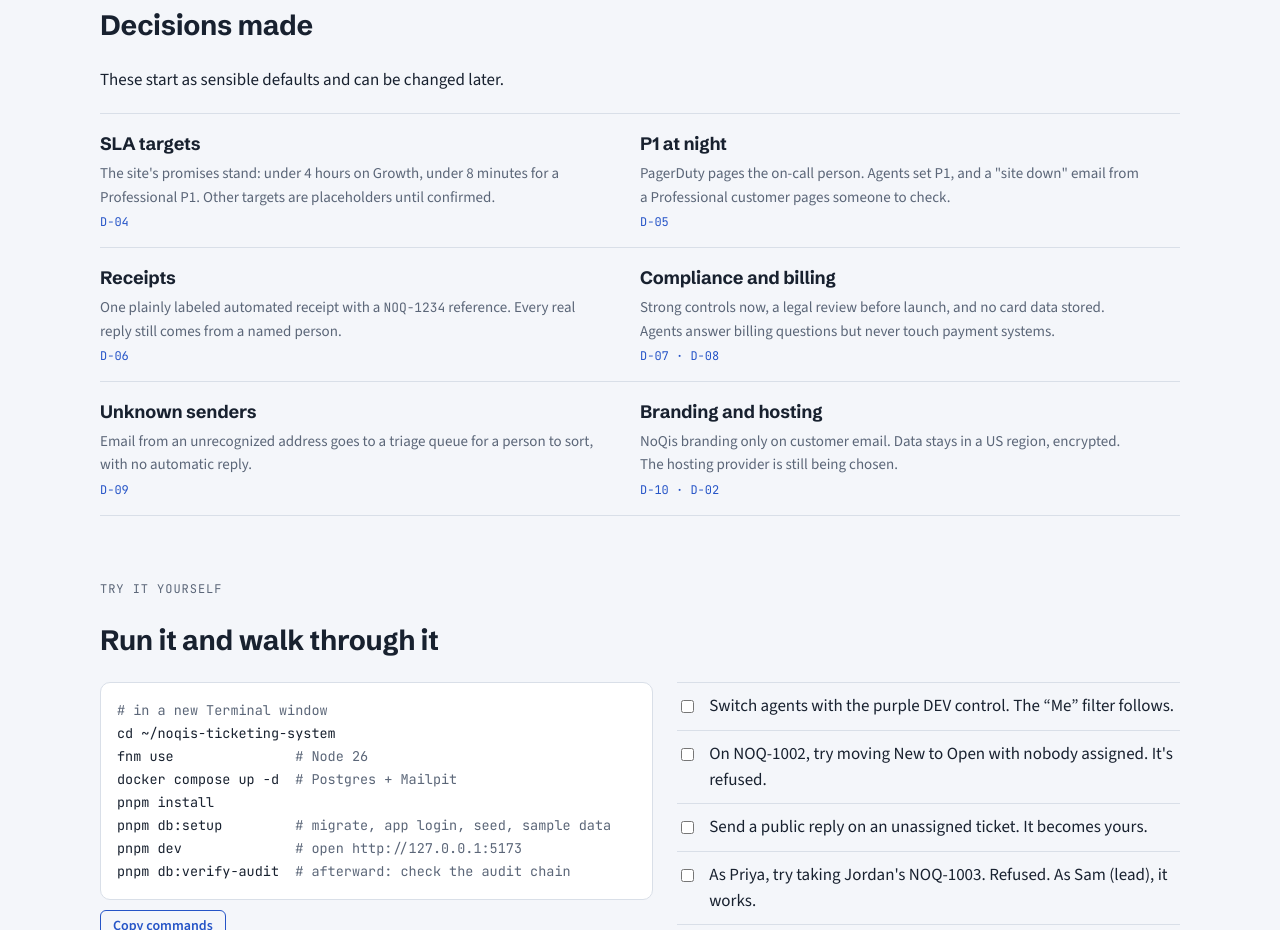
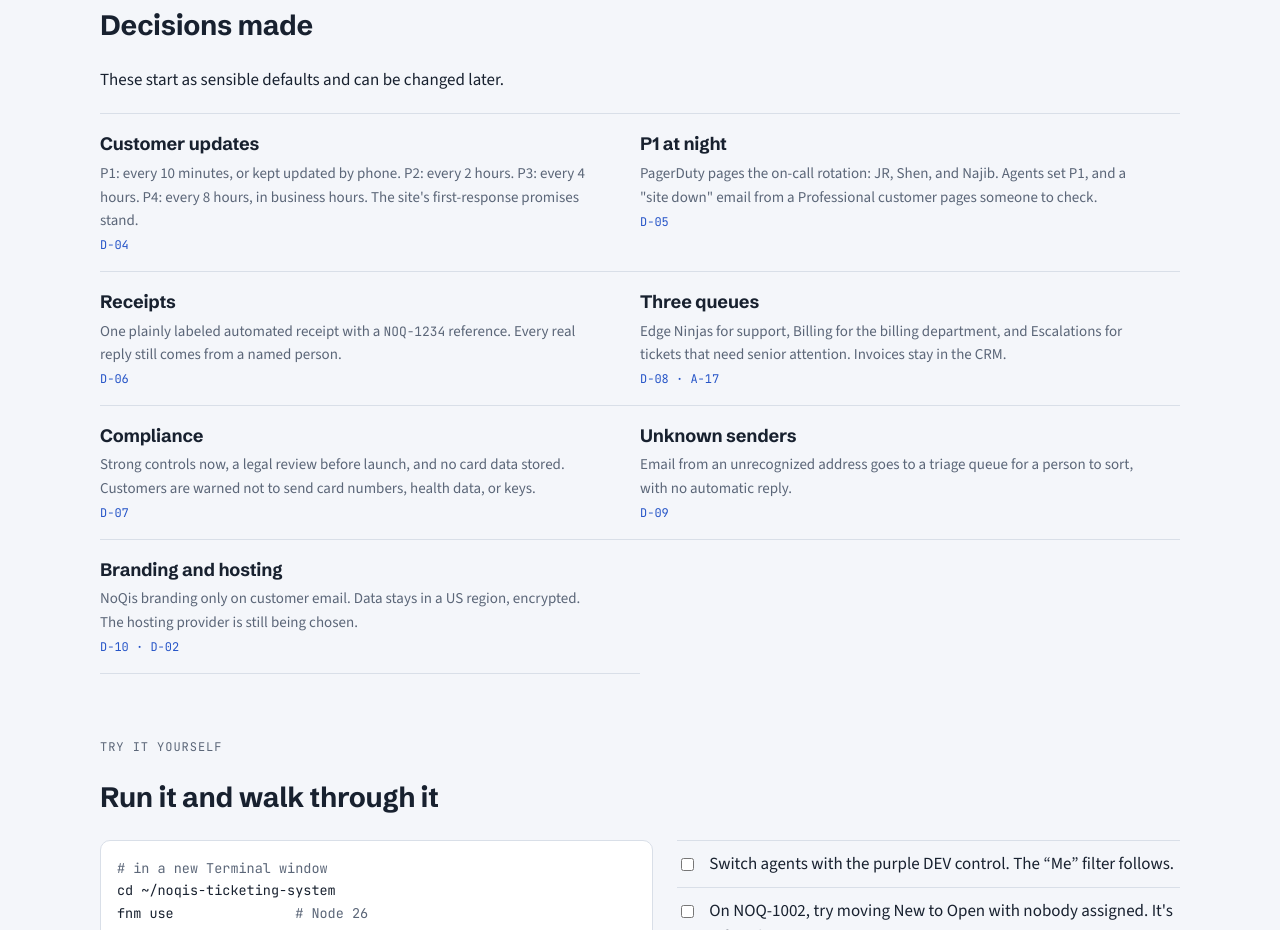
Before and after one commit to shensabo1/noqis-ticketing-showcase, a plain HTML site: page index.html in a window 1280 px wide. Shown: the part 3800-4730 px from the top of the page. Drawn offline with nearby package versions, Linux system fonts and the light colour scheme.

Commit message:
Show the team's decisions: customer update cadence, on-call, and queues
Co-Authored-By: Claude Opus 5.5 <noreply@anthropic.com>

```diff
--- a/index.html
+++ b/index.html
@@ -267,10 +267,11 @@ footer { color: var(--muted); font-size: 14px; border-top: 1px solid var(--line)
     <h2 id="decisions-h">Decisions made</h2>
     <p>These start as sensible defaults and can be changed later.</p>
     <div class="rules">
-      <div class="rule"><h3>SLA targets</h3><p class="how">The site's promises stand: under 4 hours on Growth, under 8 minutes for a Professional P1. Other targets are placeholders until confirmed.</p><span class="where">D-04</span></div>
-      <div class="rule"><h3>P1 at night</h3><p class="how">PagerDuty pages the on-call person. Agents set P1, and a "site down" email from a Professional customer pages someone to check.</p><span class="where">D-05</span></div>
+      <div class="rule"><h3>Customer updates</h3><p class="how">P1: every 10 minutes, or kept updated by phone. P2: every 2 hours. P3: every 4 hours. P4: every 8 hours, in business hours. The site's first-response promises stand.</p><span class="where">D-04</span></div>
+      <div class="rule"><h3>P1 at night</h3><p class="how">PagerDuty pages the on-call rotation: JR, Shen, and Najib. Agents set P1, and a "site down" email from a Professional customer pages someone to check.</p><span class="where">D-05</span></div>
       <div class="rule"><h3>Receipts</h3><p class="how">One plainly labeled automated receipt with a <span class="mono">NOQ-1234</span> reference. Every real reply still comes from a named person.</p><span class="where">D-06</span></div>
-      <div class="rule"><h3>Compliance and billing</h3><p class="how">Strong controls now, a legal review before launch, and no card data stored. Agents answer billing questions but never touch payment systems.</p><span class="where">D-07 · D-08</span></div>
+      <div class="rule"><h3>Three queues</h3><p class="how">Edge Ninjas for support, Billing for the billing department, and Escalations for tickets that need senior attention. Invoices stay in the CRM.</p><span class="where">D-08 · A-17</span></div>
+      <div class="rule"><h3>Compliance</h3><p class="how">Strong controls now, a legal review before launch, and no card data stored. Customers are warned not to send card numbers, health data, or keys.</p><span class="where">D-07</span></div>
       <div class="rule"><h3>Unknown senders</h3><p class="how">Email from an unrecognized address goes to a triage queue for a person to sort, with no automatic reply.</p><span class="where">D-09</span></div>
       <div class="rule"><h3>Branding and hosting</h3><p class="how">NoQis branding only on customer email. Data stays in a US region, encrypted. The hosting provider is still being chosen.</p><span class="where">D-10 · D-02</span></div>
     </div>
```
